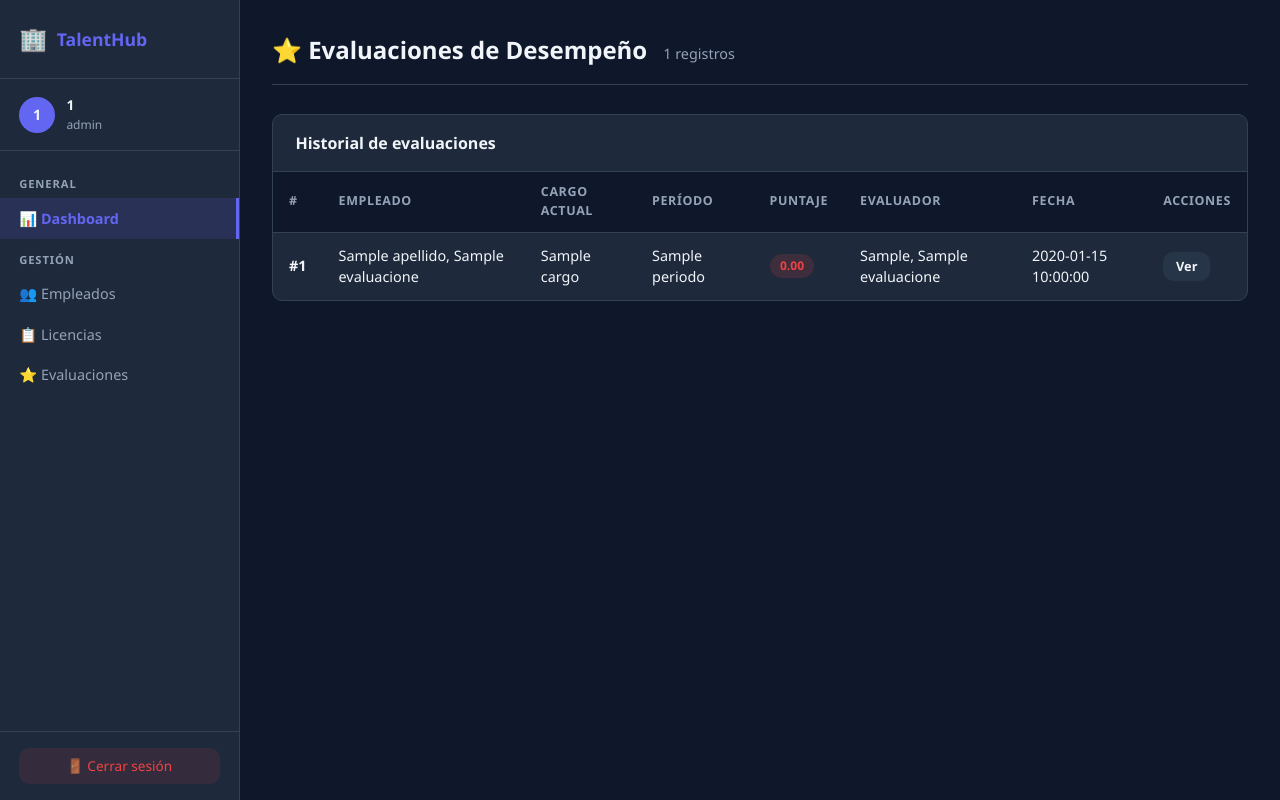
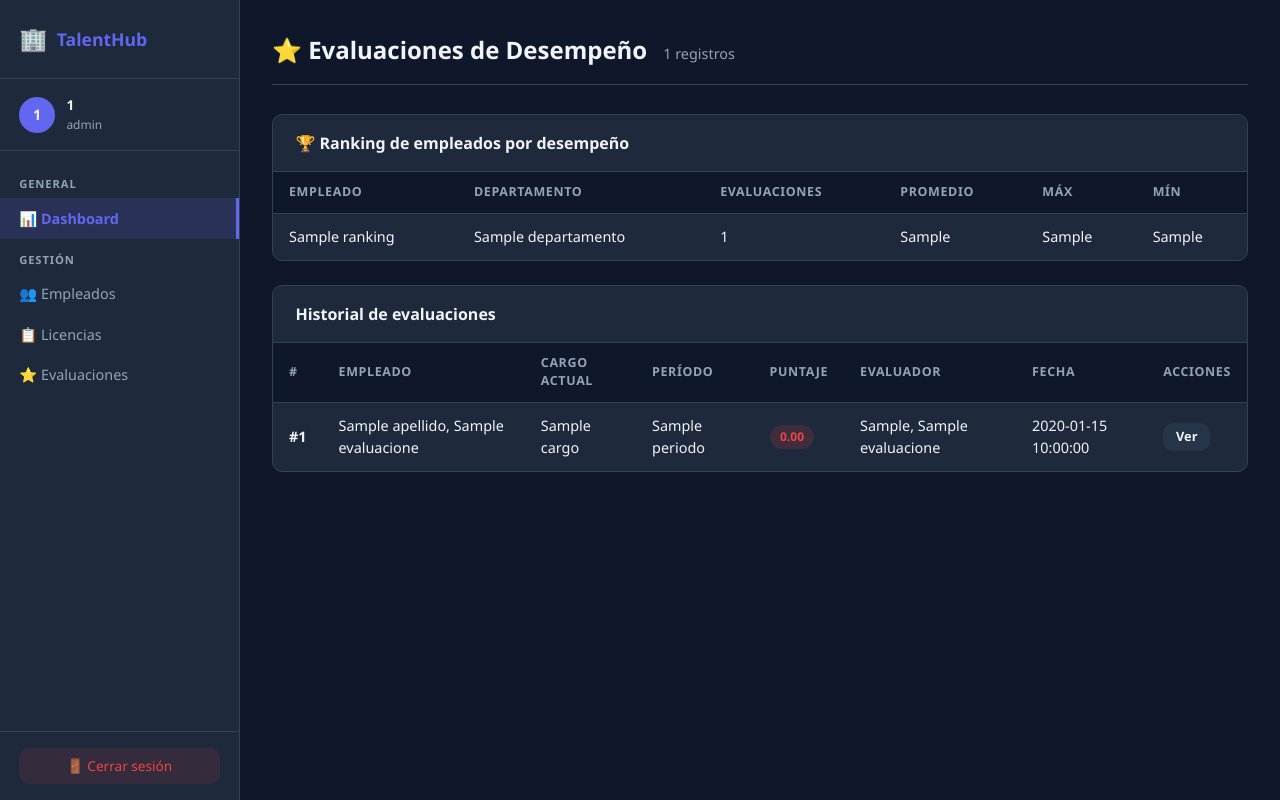
Before and after one commit to gcfetta/TalentHub, a PHP site: template views/evaluaciones/listado.php in a window 1280 px wide. Run offline with PHP 8.4, Linux system fonts and the light colour scheme; the visitor is signed in with stand-in values (Sample User, id 1); the template is opened without the code that fills it: most values are stand-ins (such as "Sample title", 1, 10 or a date in 2020).

Commit message:
agrego ranking de empleados por desempeño

```diff
--- a/controllers/EvaluacionController.php
+++ b/controllers/EvaluacionController.php
@@ -26,9 +26,12 @@ class EvaluacionController {
         $rol    = $_SESSION['rol'];
         $legajo = (int)$_SESSION['legajo'];
 
-        // Empleado solo ve las suyas; roles con permisos ven todas
         $filtro = in_array($rol, ['Administrador', 'RRHH', 'Supervisor']) ? null : $legajo;
         $evaluaciones = $this->modelo->obtenerTodas($filtro);
+
+        $ranking = in_array($rol, ['Administrador', 'RRHH', 'Supervisor'])
+            ? $this->modelo->obtenerRanking()
+            : [];
 
         require_once __DIR__ . '/../views/evaluaciones/listado.php';
     }
--- a/views/evaluaciones/listado.php
+++ b/views/evaluaciones/listado.php
@@ -11,6 +11,38 @@ require_once __DIR__ . '/../../views/layout/sidebar.php';
 
 <?php if (isset($_GET['ok'])): ?>
     <div class="alert alert-success">Evaluación guardada correctamente.</div>
+<?php endif; ?>
+
+<?php if (!empty($ranking)): ?>
+<div class="card" style="margin-bottom:1.5rem">
+    <div class="card-header">
+        <h2>🏆 Ranking de empleados por desempeño</h2>
+    </div>
+    <table class="table">
+        <thead>
+            <tr>
+                <th>Empleado</th>
+                <th>Departamento</th>
+                <th>Evaluaciones</th>
+                <th>Promedio</th>
+                <th>Máx</th>
+                <th>Mín</th>
+            </tr>
+        </thead>
+        <tbody>
+        <?php foreach ($ranking as $r): ?>
+            <tr>
+                <td><?= htmlspecialchars($r['nombre_completo']) ?></td>
+                <td><?= htmlspecialchars($r['departamento']) ?></td>
+                <td><?= $r['total_evaluaciones'] ?></td>
+                <td><?= $r['promedio_puntaje'] ?? '—' ?></td>
+                <td><?= $r['puntaje_maximo'] ?? '—' ?></td>
+                <td><?= $r['puntaje_minimo'] ?? '—' ?></td>
+            </tr>
+        <?php endforeach; ?>
+        </tbody>
+    </table>
+</div>
 <?php endif; ?>
 
 <div class="card">
```
Also changed, not shown: models/EvaluacionModel.php (+11 -0 lines).
